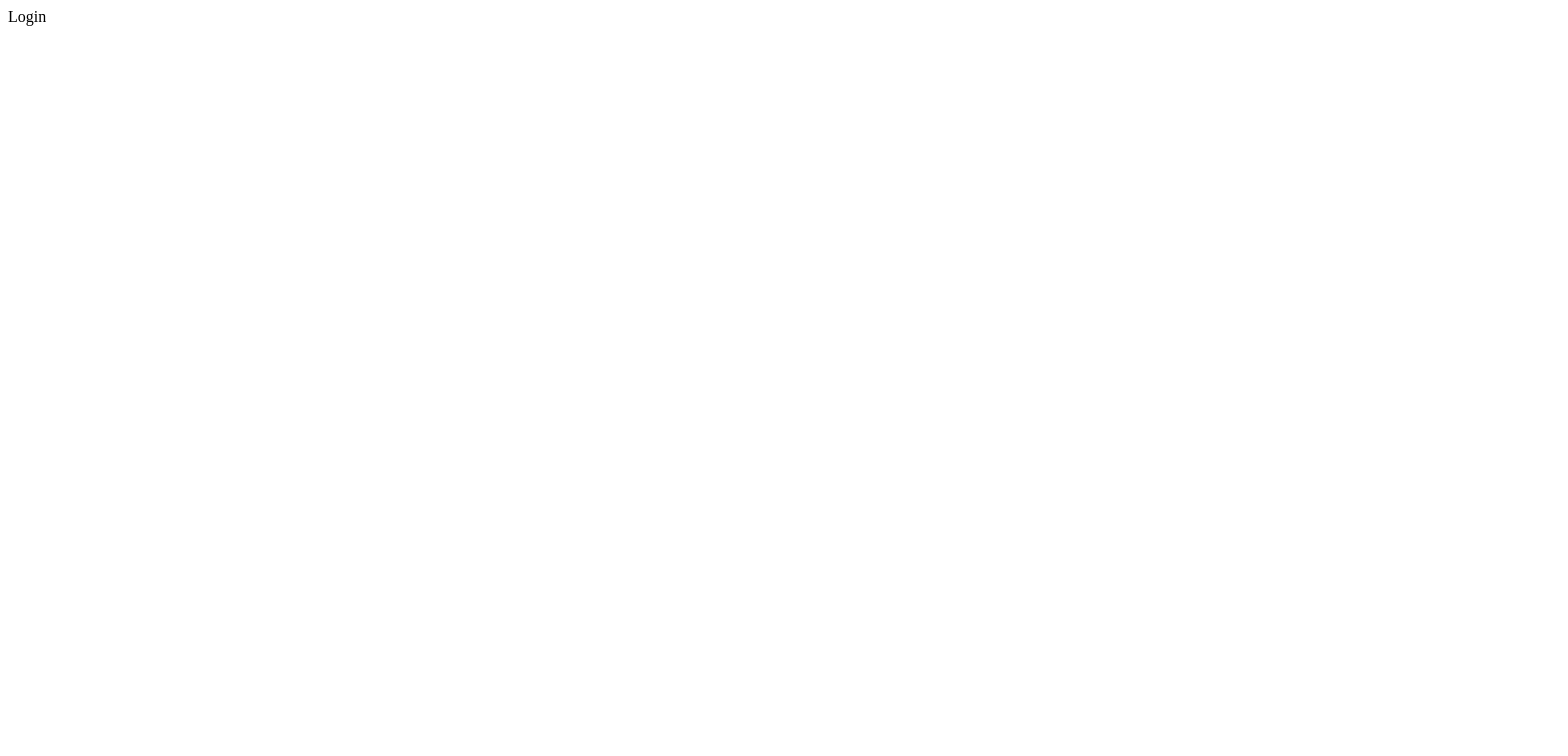
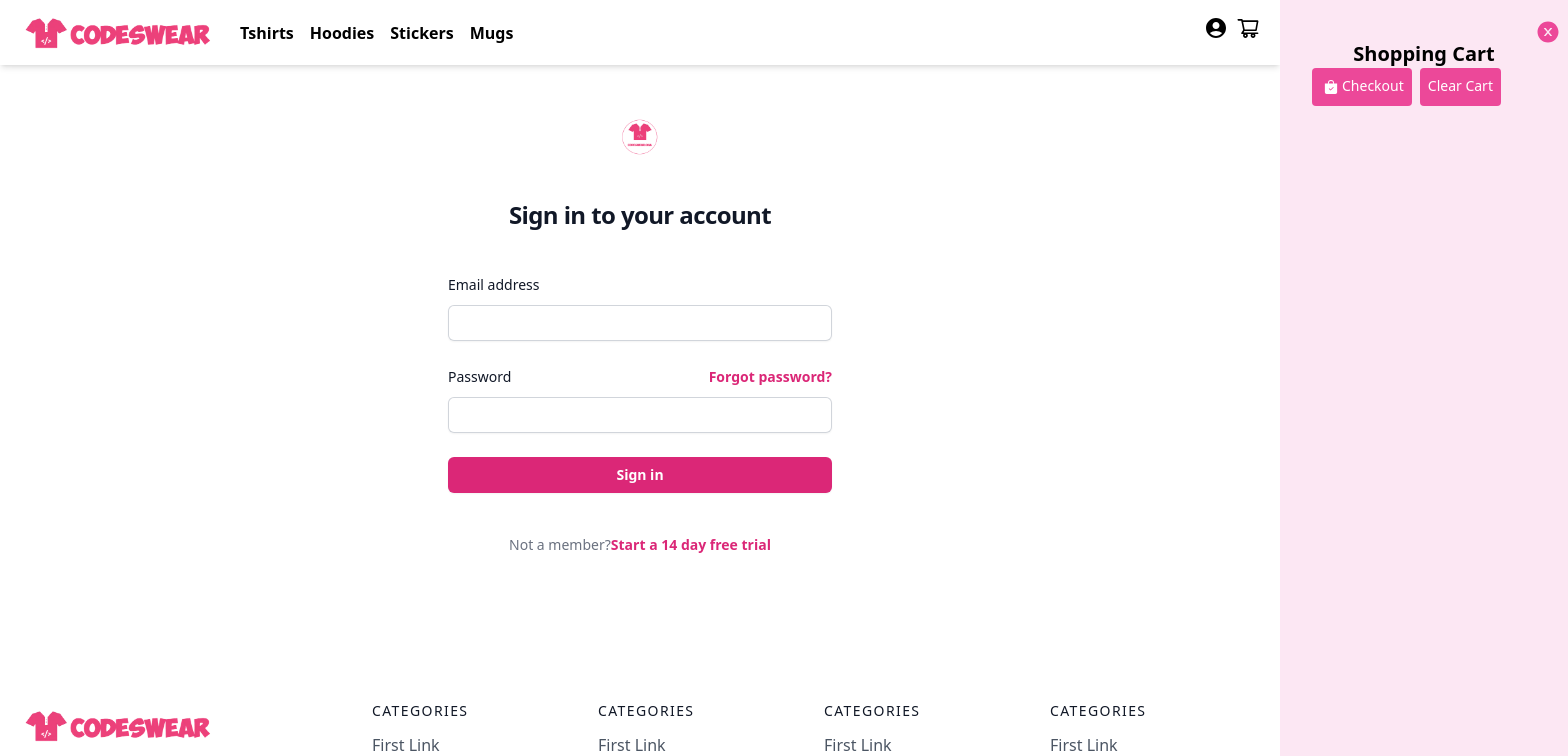
Before and after one commit to ahsanali7893/codeswear, a Next.js app: page /login in a window 1280 px wide. Shown: the top 756 px of the page, 1568 px wide, since content can reach past the window. Built offline with nearby package versions, Linux system fonts and the light colour scheme.

Commit message:
Initial changes

```diff
--- a/components/Navbar.js
+++ b/components/Navbar.js
@@ -10,6 +10,7 @@
   AiFillMinusCircle,
 } from "react-icons/ai";
 import { BsFillBagCheckFill } from "react-icons/bs";
+import { MdAccountCircle } from "react-icons/md";
 
 const Navbar = ({ cart, addToCart, removeFromCart, clearCart, subtotal }) => {
   console.log(cart, addToCart, removeFromCart, clearCart, subtotal);
@@ -53,10 +54,11 @@
         </ul>
       </div>
       <div
-        className="cursor-pointer cart absolute right-0 top-4 mx-5"
-        onClick={toggleCart}
+        className="cursor-pointer cart absolute right-0 top-4 mx-5 flex"
+
       >
-        <AiOutlineShoppingCart className="text-xl md:text-2xl" />
+       <Link href={'/login'}><MdAccountCircle className="text-xl md:text-2xl mx-2"/></Link>
+        <AiOutlineShoppingCart onClick={toggleCart} className="text-xl md:text-2xl" />
       </div>
       <div
         ref={ref}
--- a/src/pages/login.js
+++ b/src/pages/login.js
@@ -1,7 +1,53 @@
+import Footer from "components/Footer";
+import Navbar from "components/Navbar";
 import React from "react";
+import "src/app/globals.css";
 
 const Login = () => {
-  return <div>Login</div>;
+  return (
+    <>
+    <Navbar/>
+    <div className="flex min-h-full flex-col justify-center px-6 py-12 lg:px-8">
+  <div className="sm:mx-auto sm:w-full sm:max-w-sm">
+    <img className="mx-auto h-10 w-auto" src="/codeswearcirclelogo.png" alt="Your Company"/>
+    <h2 className="mt-10 text-center text-2xl font-bold leading-9 tracking-tight text-gray-900">Sign in to your account</h2>
+  </div>
+
+  <div className="mt-10 sm:mx-auto sm:w-full sm:max-w-sm">
+    <form className="space-y-6" action="#" method="POST">
+      <div>
+        <label for="email" className="block text-sm font-medium leading-6 text-gray-900">Email address</label>
+        <div className="mt-2">
+          <input id="email" name="email" type="email" autocomplete="email" required className="block w-full rounded-md border-0 py-1.5 text-gray-900 shadow-sm ring-1 ring-inset ring-gray-300 placeholder:text-gray-400 focus:ring-2 focus:ring-inset focus:ring-pink-600 sm:text-sm sm:leading-6"/>
+        </div>
+      </div>
+
+      <div>
+        <div className="flex items-center justify-between">
+          <label for="password" className="block text-sm font-medium leading-6 text-gray-900">Password</label>
+          <div className="text-sm">
+            <a href="#" className="font-semibold text-pink-600 hover:text-pink-500">Forgot password?</a>
+          </div>
+        </div>
+        <div className="mt-2">
+          <input id="password" name="password" type="password" autocomplete="current-password" required className="block w-full rounded-md border-0 py-1.5 text-gray-900 shadow-sm ring-1 ring-inset ring-gray-300 placeholder:text-gray-400 focus:ring-2 focus:ring-inset focus:ring-pink-600 sm:text-sm sm:leading-6"/>
+        </div>
+      </div>
+
+      <div>
+        <button type="submit" className="flex w-full justify-center rounded-md bg-pink-600 px-3 py-1.5 text-sm font-semibold leading-6 text-white shadow-sm hover:bg-pink-500 focus-visible:outline focus-visible:outline-2 focus-visible:outline-offset-2 focus-visible:outline-pink-600">Sign in</button>
+      </div>
+    </form>
+
+    <p className="mt-10 text-center text-sm text-gray-500">
+      Not a member?
+      <a href="#" className="font-semibold leading-6 text-pink-600 hover:text-pink-500">Start a 14 day free trial</a>
+    </p>
+  </div>
+</div>
+    <Footer/>
+    </>
+  )
 };
 
 export default Login;
```
Also changed, not shown: public/codeswearcirclelogo.png (added).
